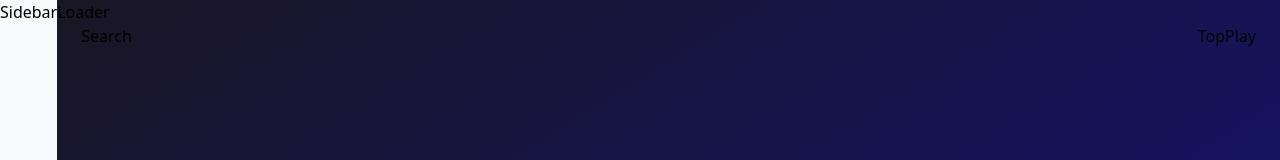
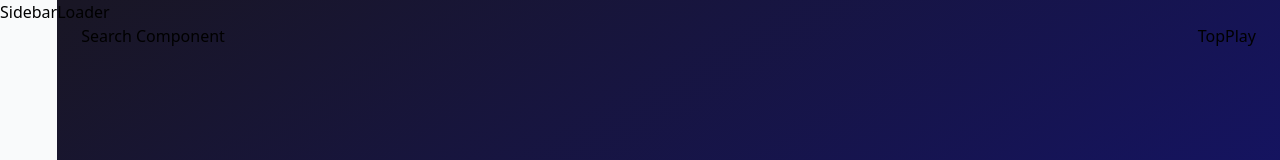
Before and after one commit to rohitroy-github/music-app, a React (Vite) app: page /search/1 in a window 1280 px wide. Shown: the top 160 px of the page. Built offline with nearby package versions, Linux system fonts and the light colour scheme.

Commit message:
updating ...!

```diff
--- a/src/pages/Search.jsx
+++ b/src/pages/Search.jsx
@@ -1,5 +1,3 @@
-const Search = () => (
-  <div>Search</div>
-);
+const Search = () => <div>Search Component</div>;
 
 export default Search;
```
